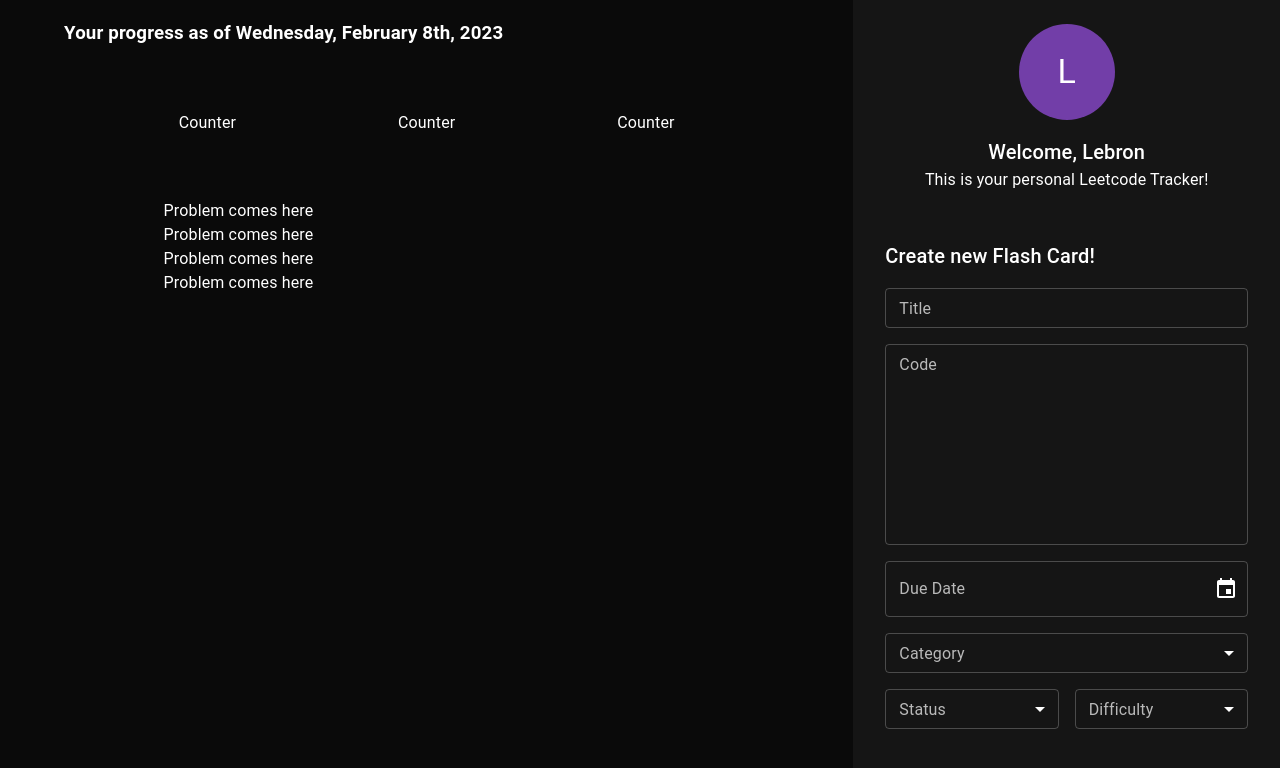
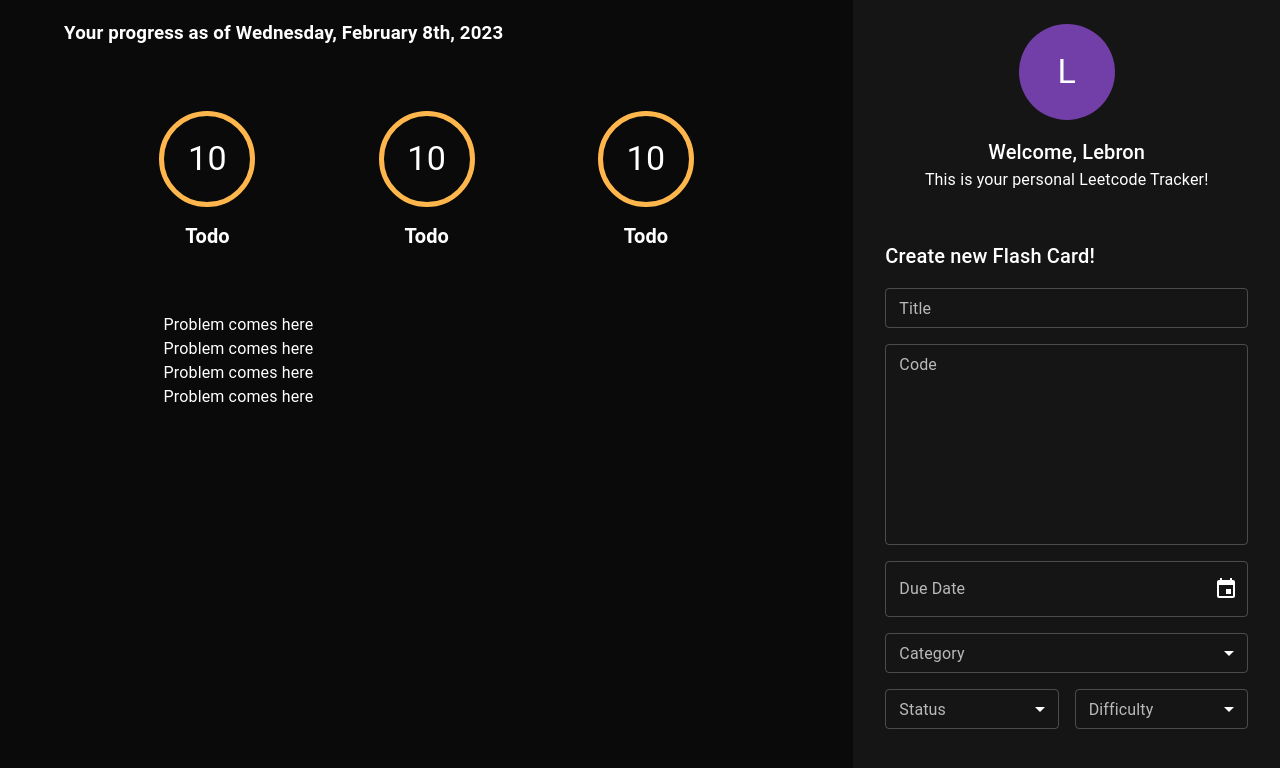
Before and after one commit to minugrammer0725/AlgoTrack, a React (Vite) app: page / in a window 1280 px wide. Shown: the top 768 px of the page. Built offline with nearby package versions, Linux system fonts and the light colour scheme.

Commit message:
basic counter component

```diff
--- a/src/components/content/Content.tsx
+++ b/src/components/content/Content.tsx
@@ -2,6 +2,8 @@
 
 import { Grid, Box } from '@mui/material';
 import { format } from 'date-fns';
+
+import Counter from './counter/Counter';
 
 const Content: FC = (): ReactElement => {
 
@@ -15,9 +17,9 @@
         <Grid item display='flex' justifyContent='space-around'
           alignItems='center' md={10} xs={12} mb={8} >
           {/* Counters */}
-          <Box>Counter</Box>
-          <Box>Counter</Box>
-          <Box>Counter</Box>
+          <Counter />
+          <Counter />
+          <Counter />
         </Grid>
         <Grid item display='flex' flexDirection='column'
           xs={10} md={8} >
--- /dev/null
+++ b/src/components/content/counter/Counter.tsx
@@ -0,0 +1,25 @@
+import { FC, ReactElement } from 'react';
+import { Avatar, Box, Typography} from '@mui/material';
+
+const Counter: FC = (): ReactElement => {
+  return (
+    <Box display='flex' flexDirection='column'
+      alignItems='center' justifyContent='center' >
+        <Avatar
+        sx={{
+          backgroundColor: 'transparent',
+          border: '5px solid',
+          width: '96px',
+          height: '96px',
+          marginBottom: '16px',
+          borderColor: 'warning.light'
+        }}>
+          <Typography color='white' variant='h4'>10</Typography>
+        </Avatar>
+        <Typography color='white' fontWeight='bold'
+          variant='h5' fontSize='20px' >Todo</Typography>
+    </Box>
+  )
+};
+
+export default Counter;
```
